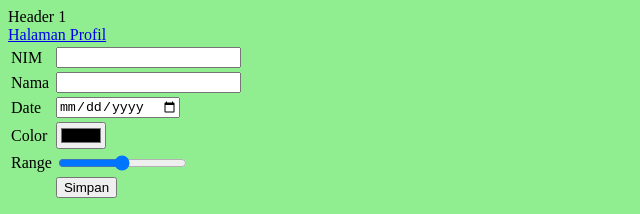
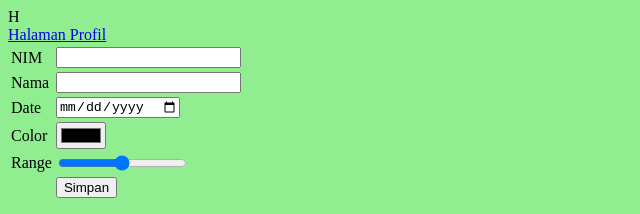
Before and after one commit to anisahnq/kelasg, a plain HTML site: page index.html in a window 1280 px wide. Shown: the top 214 px of the page, 0-640 px from the left. Drawn offline with Linux system fonts and the light colour scheme.

Commit message:
Update index.html

```diff
--- a/index.html
+++ b/index.html
@@ -5,7 +5,7 @@
 
 <body style="background:lightgreen">
 	<div id="header">
-		Header 1
+		H
 	</div>
 
 	<a href="profil.html">Halaman Profil</a>
```
